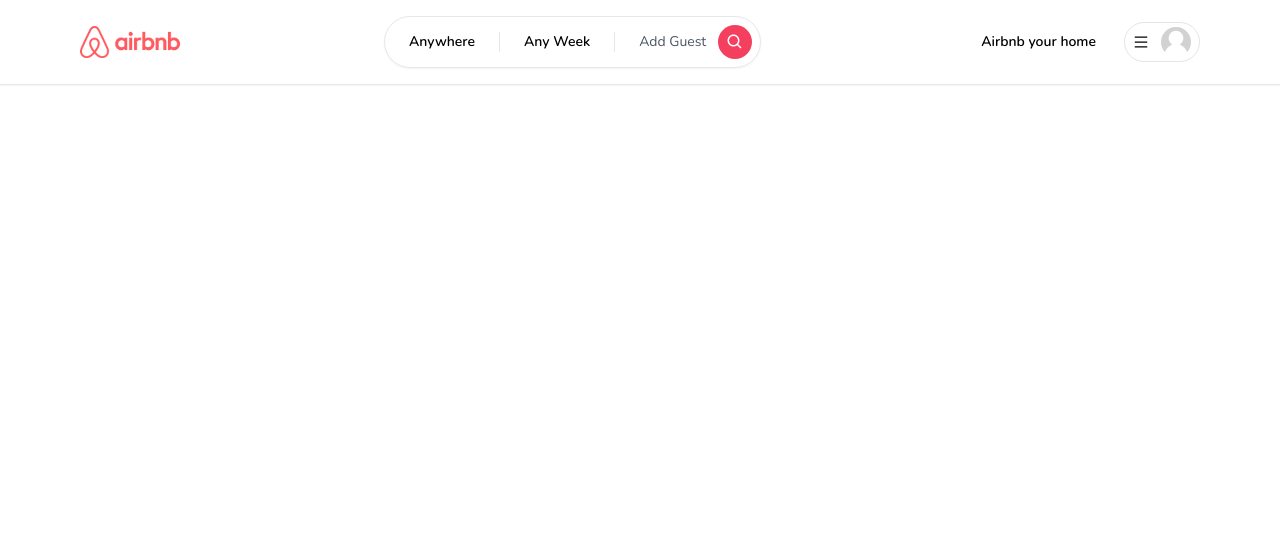
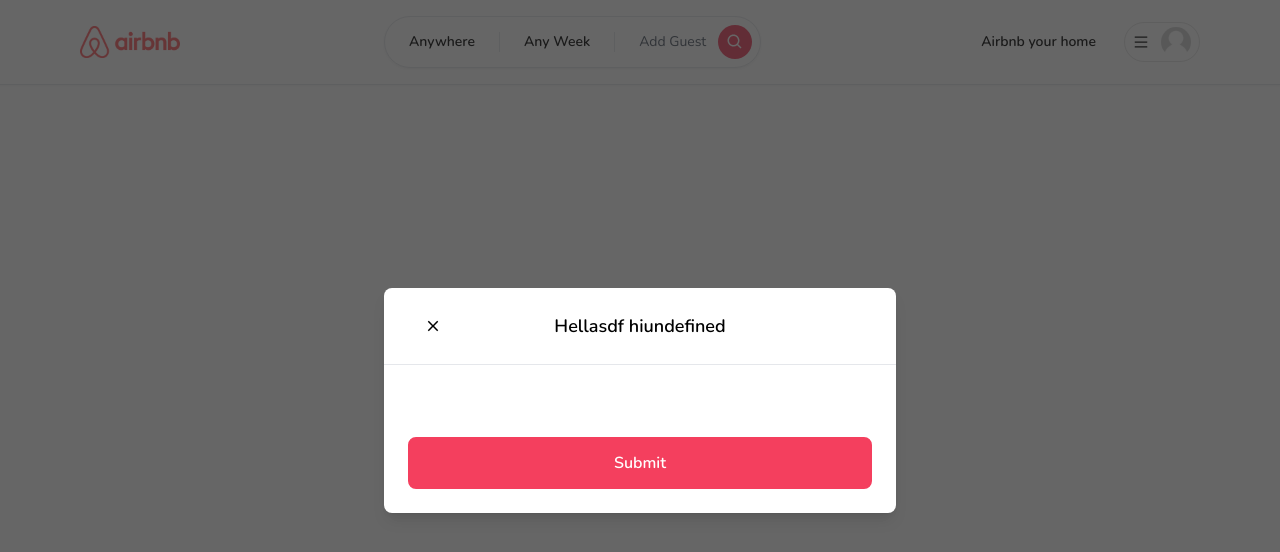
Before and after one commit to skylercheung/slap, a Next.js app: page / in a window 1280 px wide. Shown: the top 552 px of the page. Built offline with nearby package versions, Linux system fonts and the light colour scheme.

Commit message:
user auth – button

```diff
--- /dev/null
+++ b/app/components/Button.tsx
@@ -0,0 +1,58 @@
+'use client';
+
+import { IconType } from "react-icons";
+
+interface ButtonProps {
+	label: string;
+	onClick: (e: React.MouseEvent<HTMLButtonElemnt>) => void;
+	disabled?: boolean;
+	outline?: boolean;
+	small?: boolean;
+	icon?: IconType;
+}
+
+const Button: React.FC<ButtonProps> = ({
+	label,
+	onClick,
+	disabled,
+	outline,
+	small,
+	icon: Icon
+}) => {
+	return (
+		<button
+			onClick={onClick}
+			disabled={disabled}
+			className={`
+				relative
+				disabled:opacity-70
+				disabled:cursor-not-allowed
+				rounded-lg
+				hover:opacity-80
+				transition
+				w-full
+				${outline ? 'bg-white': 'bg-rose-500'}
+				${outline ? 'border-black': 'border-rose-500'}
+				${outline ? 'text-black': 'text-white'}
+				${small ? 'py-1' : 'py-3'}
+				${small ? 'text-sm' : 'text-md'}
+				${small ? 'font-light' : 'font-semibold'}
+				${small ? 'border-[1px]' : 'border-2'}
+			`}
+		>
+			{Icon && (
+				<Icon
+					size={24}
+					className="
+						absolute
+						left-4
+						top-3
+					"
+				/>
+			)}
+			{label}
+		</button>
+	)
+}
+
+export default Button;
--- a/app/components/modals/Modal.tsx
+++ b/app/components/modals/Modal.tsx
@@ -1,6 +1,9 @@
 'use client';
 
 import { useCallback, useEffect, useState } from "react";
+import { IoMdClose } from "react-icons/io";
+
+import Button from "../Button";
 
 interface ModalProps {
 	isOpen?: boolean;
@@ -14,7 +17,7 @@
 	secondaryLabel?: string;
 }
 
-const Modal: React.FC<ModalProps> = (
+const Modal: React.FC<ModalProps> = ({
 	isOpen,
 	onClose,
 	onSubmit,
@@ -25,7 +28,7 @@
 	disabled,
 	secondaryAction,
 	secondaryLabel
-) => {
+}) => {
 	const [showModal, setShowModal] = useState(isOpen);
 
 	useEffect(() => {
@@ -64,8 +67,119 @@
 	}
 
 	return (
-		<div>
-		</div>
+		<>
+			<div
+				className="
+					justify-center
+					items-center
+					flex
+					overflow-x-hidden
+					overflow-y-auto
+					fixed
+					inset-0
+					z-50
+					outline-none
+					focus:outline-none
+					bg-neutral-800/70
+				"
+			>
+				<div
+					className="
+						relative
+						w-full
+						md:w-4/6
+						lg:w-3/6
+						xl:w-2/5
+						my-6
+						mx-auto
+						lg:h-auto
+						md:h-auto
+					"
+				>
+					{/* CONTENT */}
+					<div
+						className={`
+							translate
+							duration-300
+							h-full
+							${showModal ? 'translate-y-0' : 'translate-y-full'}
+							${showModal ? 'opacity-100' : 'opacity-0'}
+						`}
+					>
+						<div
+							className='
+								translate
+								h-full
+								lg:h-auto
+								md:h-auto
+								border-0
+								rounded-lg
+								shadow-lg
+								relative
+								flex
+								flex-col
+								w-full
+								bg-white
+								outline-none
+								focus:outline-none
+							'
+						>
+							{/* HEADER */}
+							<div
+								className="
+									flex
+									items-center
+									p-6
+									rounded-t
+									justify-center
+									relative
+									border-b-[1px]
+								"
+							>
+								<button
+									onClick={handleClose}
+									className="
+										p-1
+										border-0
+										hover:opacity-70
+										transition
+										absolute
+										left-9
+									"
+								>
+									<IoMdClose size={18}/>
+								</button>
+								<div className="text-lg font-semibold">
+									Hellasdf {"hi" + title}
+								</div>
+							</div>
+							{/* BODY */}
+							<div className="relative p-6 flex-auto">
+								{body}
+							</div>
+							{/* FOOTER */}
+							<div className="flex flex-col gap-2 p-6">
+								<div
+									className="
+										flex
+										flex-row
+										items-center
+										gap-4
+										w-full
+									"
+								>
+									<Button
+										disabled={disabled}
+										label={actionLabel}
+										onClick={handleSubmit}
+									/>
+								</div>
+							</div>
+						</div>
+					</div>
+				</div>
+			</div>
+		</>
 	)
 }
 
--- a/app/layout.tsx
+++ b/app/layout.tsx
@@ -22,7 +22,7 @@
     <html lang="en">
       <body className={font.className}>
         <ClientOnly>
-          <Modal isOpen />
+          <Modal actionLabel="Submit" isOpen />
           <Navbar />
         </ClientOnly>
         {children}
```
